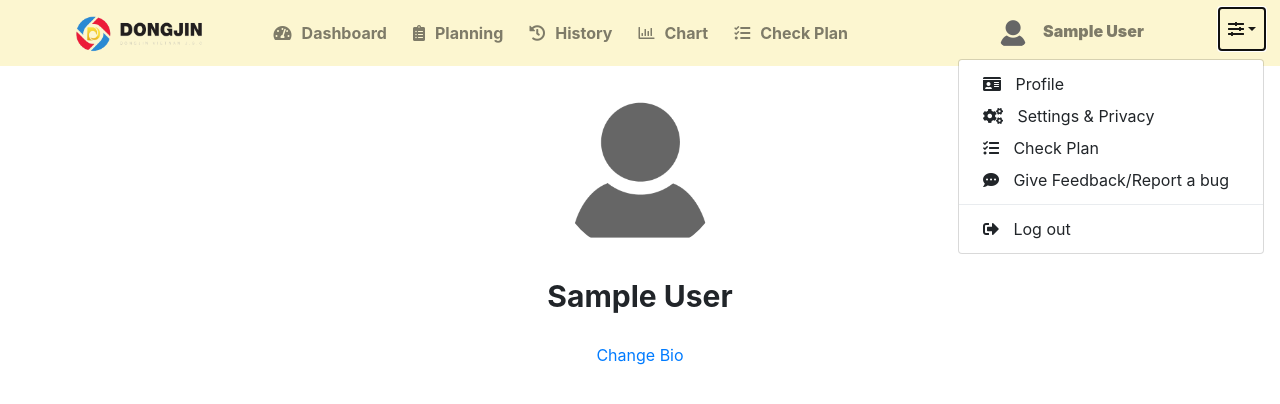
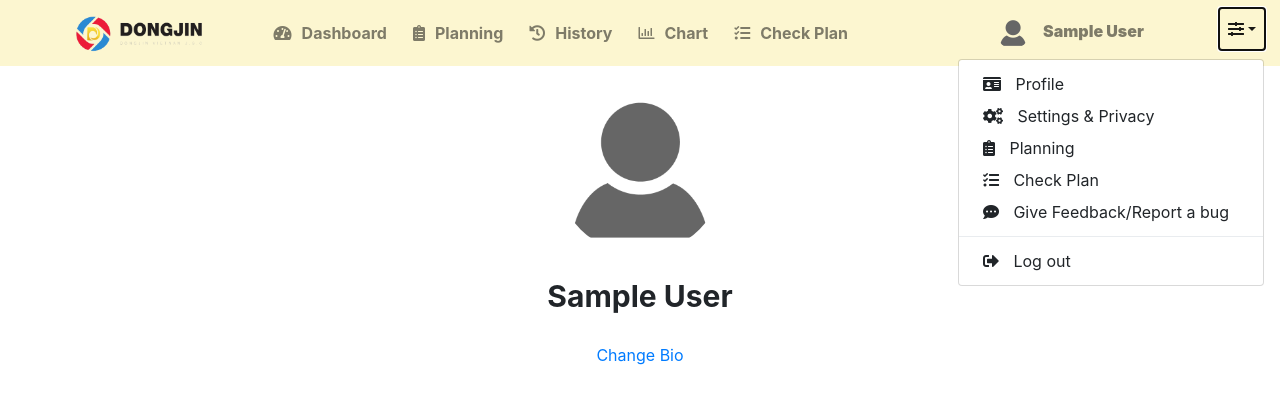
Before and after one commit to thiennguyenvu/OE_Monitoring, a Django app: a page that uses src/oe_project/templates/navbar.html in a window 1280 px wide, after a click that opens the changed part. Shown: the top 404 px of the page. Run offline with Django 3.2, Linux system fonts and the light colour scheme; the visitor is signed in with stand-in values (Sample User, id 1); parts of the project's set-up code (start-up, migrations or seed data) failed here and were passed over; some libraries are stand-ins or nearby versions.

Commit message:
update front end navbar

```diff
--- a/src/oe_project/accounts/views.py
+++ b/src/oe_project/accounts/views.py
@@ -49,7 +49,7 @@ def loginPage(request):
 
 def logoutPage(request):
     logout(request)
-    return redirect('login')
+    return redirect('home')
 
 
 @login_required(login_url='login')
--- a/src/oe_project/templates/navbar.html
+++ b/src/oe_project/templates/navbar.html
@@ -91,6 +91,10 @@
                         <i class="fas fa-cogs"></i>
                         <span class="label">Settings & Privacy</span>
                     </a>
+                    <a class="dropdown-item" href="{% url 'planning' %}">
+                        <i class="fas fa-clipboard-list"></i>
+                        <span class="label">Planning</span>
+                    </a>
                     <a class="dropdown-item" href="{% url 'check_plan' %}">
                         <i class="fas fa-tasks"></i>
                         <span class="label">Check Plan</span>
@@ -116,7 +120,7 @@
                         class="fas fa-sliders-h"></i></a>
                 <div class="dropdown-menu dropdown-menu-right" aria-labelledby="navbarDropdownMenuLink">
                     <a class="dropdown-item" href="{% url 'planning' %}">
-                        <i class="fas fa-cogs"></i>
+                        <i class="fas fa-clipboard-list"></i>
                         <span class="label">Planning</span>
                     </a>
                     <a class="dropdown-item" href="{% url 'check_plan' %}">
```
